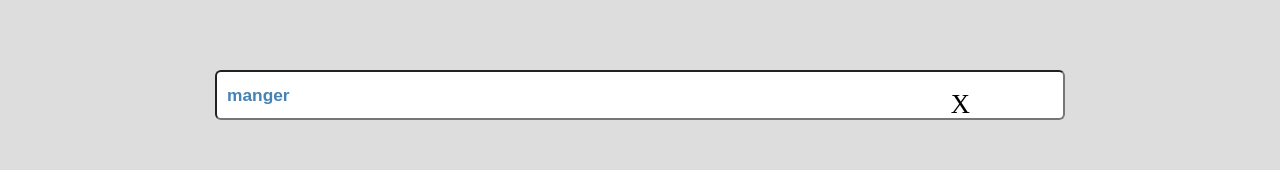
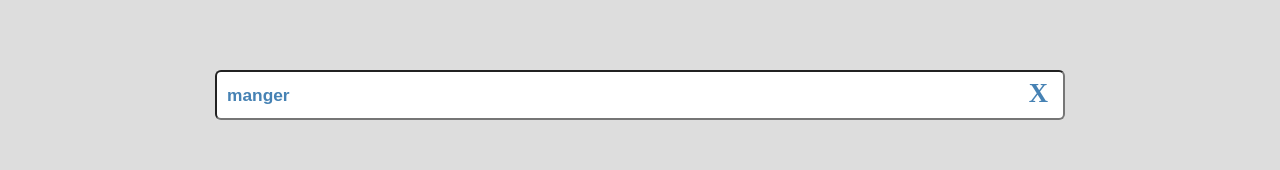
Before and after one commit to sirguilherme97/conjuga-fra-2, a Next.js app: page / in a window 1280 px wide. Both pictures are taken after a click on the element "manger". Shown: the part 198-368 px from the top of the page. Built offline with nearby package versions, Linux system fonts and the light colour scheme.

Commit message:
Search Button Clear

```diff
--- a/pages/index.tsx
+++ b/pages/index.tsx
@@ -24,6 +24,7 @@ function Table() {
 
   return (
     <div style={{ display: 'flex', flexDirection: 'column', alignItems: 'center', justifyContent: 'center' }}>
+      <div style={{ position: 'relative', display: 'flex' }}>
         <input
           style={{ borderRadius: '6px', background: 'white', fontSize: '13pt', fontWeight: '600', color: 'steelblue', paddingLeft: '20px', position: 'relative', width: '850px', height: '50px', padding: '10px' }}
           value={busca}
@@ -32,8 +33,9 @@ function Table() {
           type="text" />
         {busca != '' ?
           (
-          <p onClick={() => { setBusca('') }} style={{ cursor: 'pointer', color: "black", right: '310px', top: '287px', fontSize: '20pt', position: 'absolute' }}>X</p>
+            <p onClick={() => { setBusca('') }} style={{ cursor: 'pointer', color: "steelblue", fontWeight: 'bold', right: '2%', top: '15%', fontSize: '20pt', position: 'absolute' }}>X</p>
           ) : (<></>)}
+      </div>
       <div >
         {busca == '' ? (
           <div style={{ display: 'flex', gap: '8px', marginTop: '40px', fontSize: '14pt', color: 'gray', }}>
```
Lines whose indentation alone changed are shown as unchanged.
